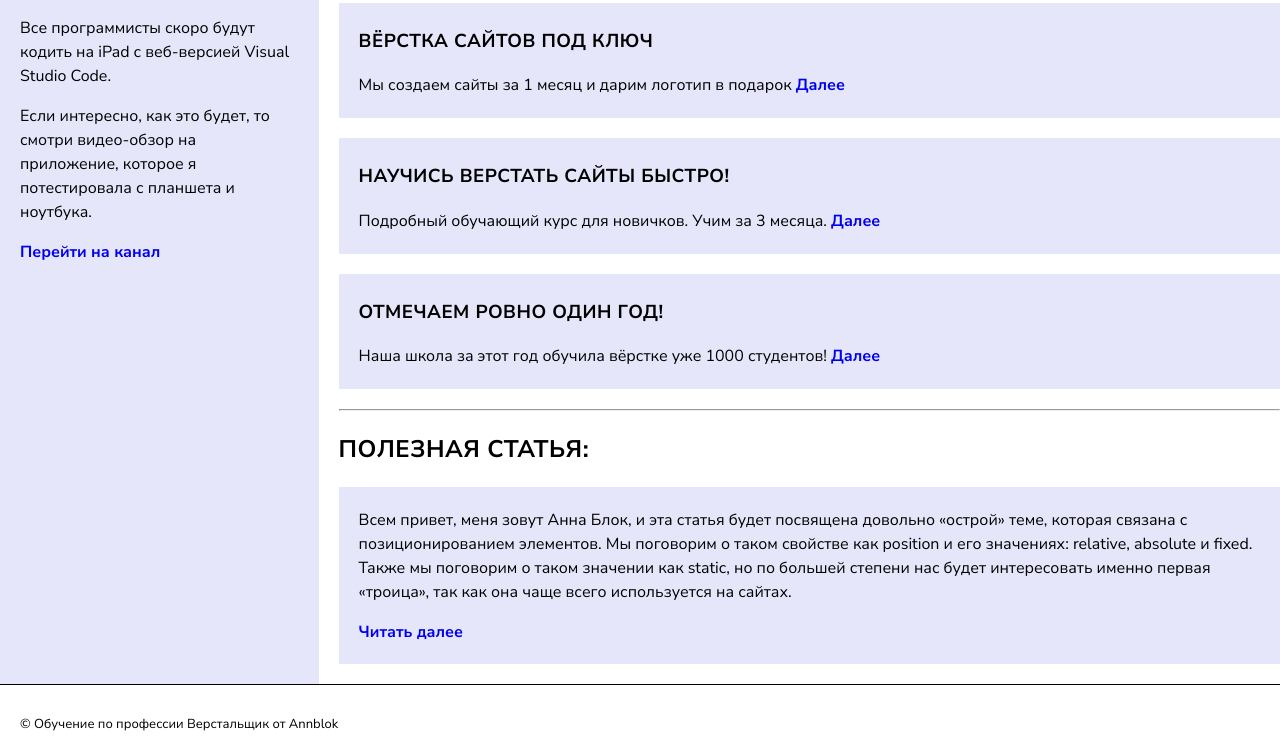
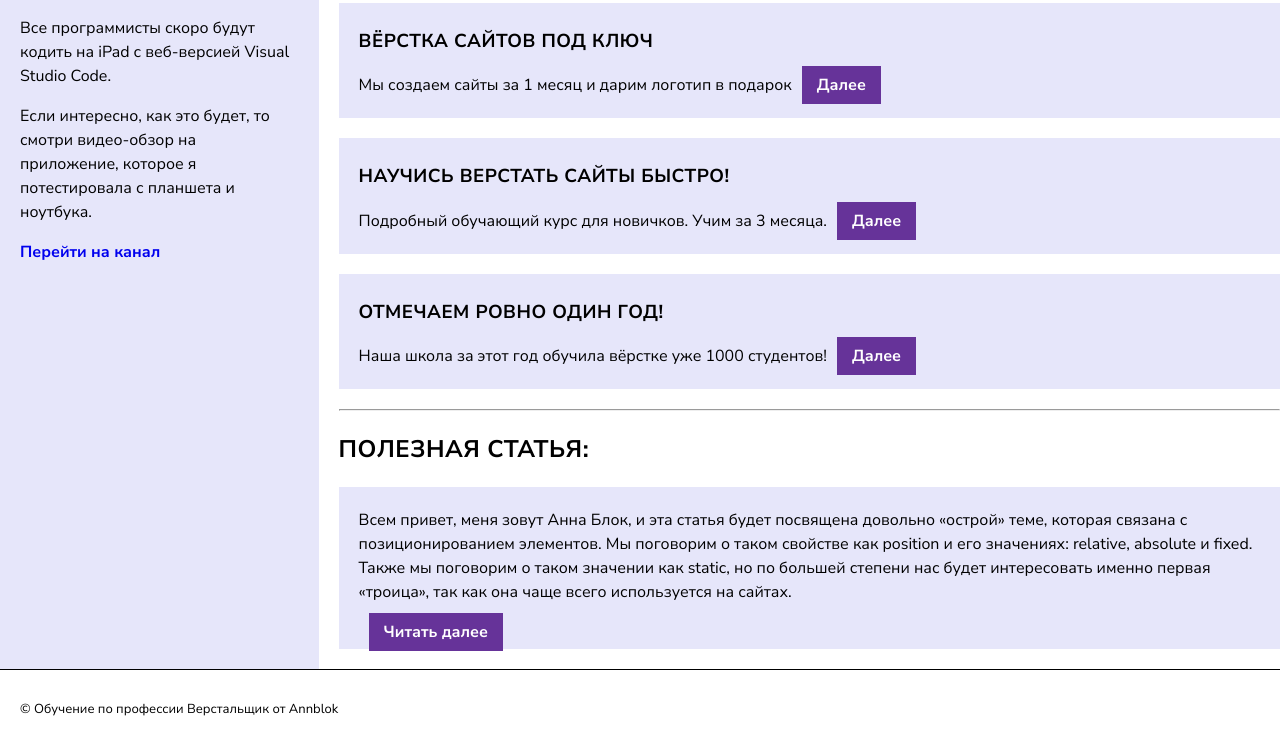
Before and after one commit to h4rtle/test, a plain HTML site: page semantic.html in a window 1280 px wide. Shown: the part 199-947 px from the top of the page. Drawn offline with nearby package versions, Linux system fonts and the light colour scheme.

Commit message:
add style and selectors

```diff
--- a/css/semantic.css
+++ b/css/semantic.css
@@ -11,6 +11,9 @@ body {
     padding-left: 20px;
     padding-right: 20px;
     font-size: 20px;
+}
+.header li:last-child {
+    margin-right: 0;
 }
 footer {
     font-size: 13px;
@@ -77,3 +80,9 @@ section{
     padding: 5px 20px;
     margin-bottom: 20px;
 }
+.continue {
+    background-color: rebeccapurple;
+    color: white;
+    padding: 8px 15px;
+    margin-left: 10px;
+}
--- a/semantic.html
+++ b/semantic.html
@@ -36,23 +36,23 @@
             <h1>Результаты поиска по слову "вёрстка"</h1>
             <section>
                 <h3>Вёрстка сайтов под ключ</h3>
-                <p>Мы создаем сайты за 1 месяц и дарим логотип в подарок <a href="#">Далее</a></p>
+                <p>Мы создаем сайты за 1 месяц и дарим логотип в подарок<a class="continue" href="#">Далее</a></p>
             </section>
             <section>
                 <h3>Научись верстать сайты быстро!</h3>
-                <p>Подробный обучающий курс для новичков. Учим за 3 месяца. <a href="#">Далее</a></p>
+                <p>Подробный обучающий курс для новичков. Учим за 3 месяца.<a class="continue" href="#">Далее</a></p>
             </section>
             <section>
                 <h3>Отмечаем ровно один год!</h3>
-                <p>Наша школа за этот год обучила вёрстке уже 1000 студентов! <a href="#">Далее</a></p>
+                <p>Наша школа за этот год обучила вёрстке уже 1000 студентов!<a class="continue" href="#">Далее</a></p>
             </section>
             <hr>
             <h2>Полезная статья:</h2>
-            <section class="post">
+            <section>
                 <p>
                     Всем привет, меня зовут Анна Блок, и эта статья будет посвящена довольно «острой» теме, которая связана с позиционированием элементов. Мы поговорим о таком свойстве как position и его значениях: relative, absolute и fixed. Также мы поговорим о таком значении как static, но по большей степени нас будет интересовать именно первая «троица», так как она чаще всего используется на сайтах.
                 </p>
-                <a href="#">Читать далее</a>
+                <a class="continue" href="#">Читать далее</a>
             </section>
         </main>
     </div>
```
